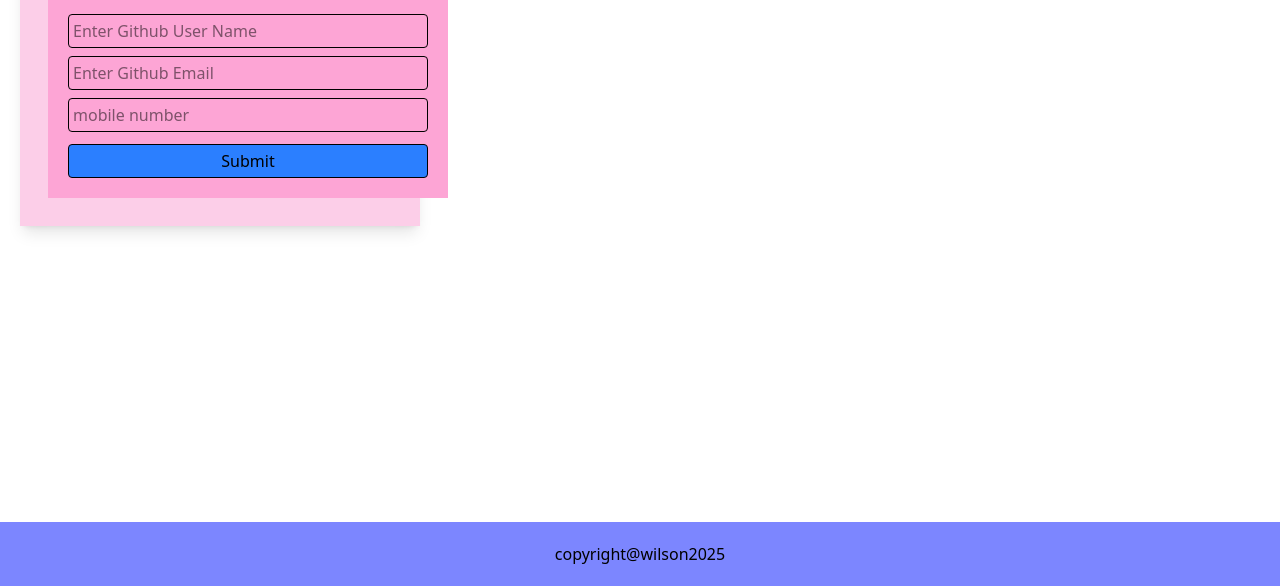
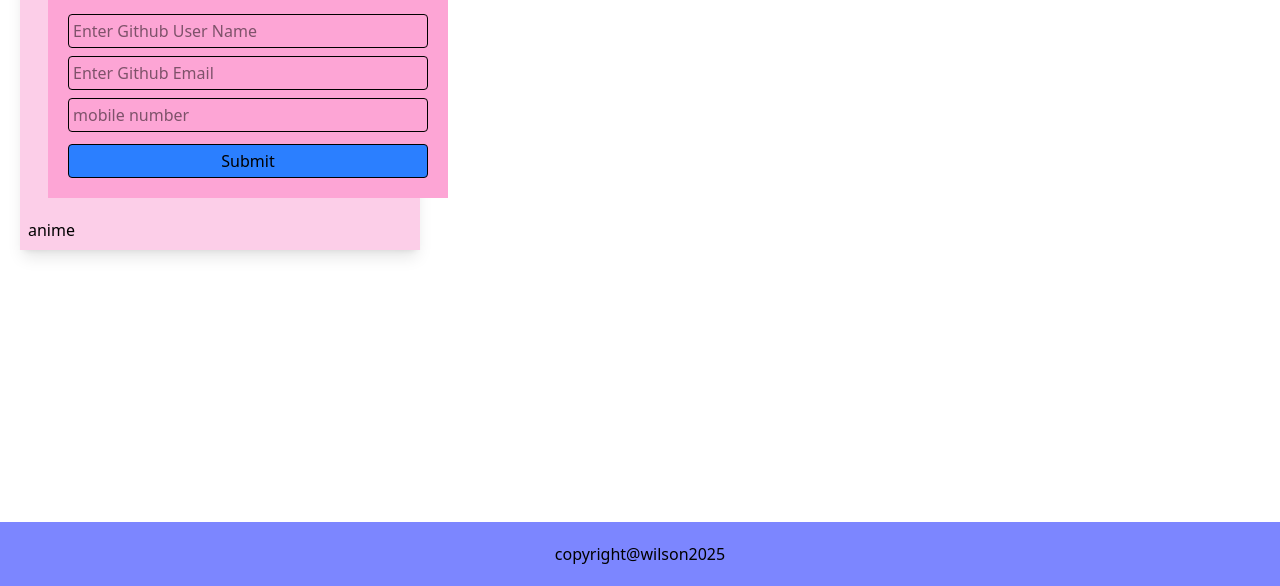
Before and after one commit to Wilson9108/gitandgithubTask, a plain HTML site: page index.html in a window 1280 px wide. Shown: the part 214-800 px from the top of the page. Drawn offline with nearby package versions, Linux system fonts and the light colour scheme.

Commit message:
added ul tag

```diff
--- a/index.html
+++ b/index.html
@@ -20,7 +20,9 @@
 
         <button class="border-1 w-full rounded p-1 mt-3 bg-blue-500">Submit</button>
     </form>
-
+    <ul>
+        <li>anime</li>
+    </ul>
     </div>
     <footer class="fixed bottom-0 w-[100%]">
         <p class="text-center bg-indigo-400 text-light p-[20px]">copyright@wilson2025</p>
```
